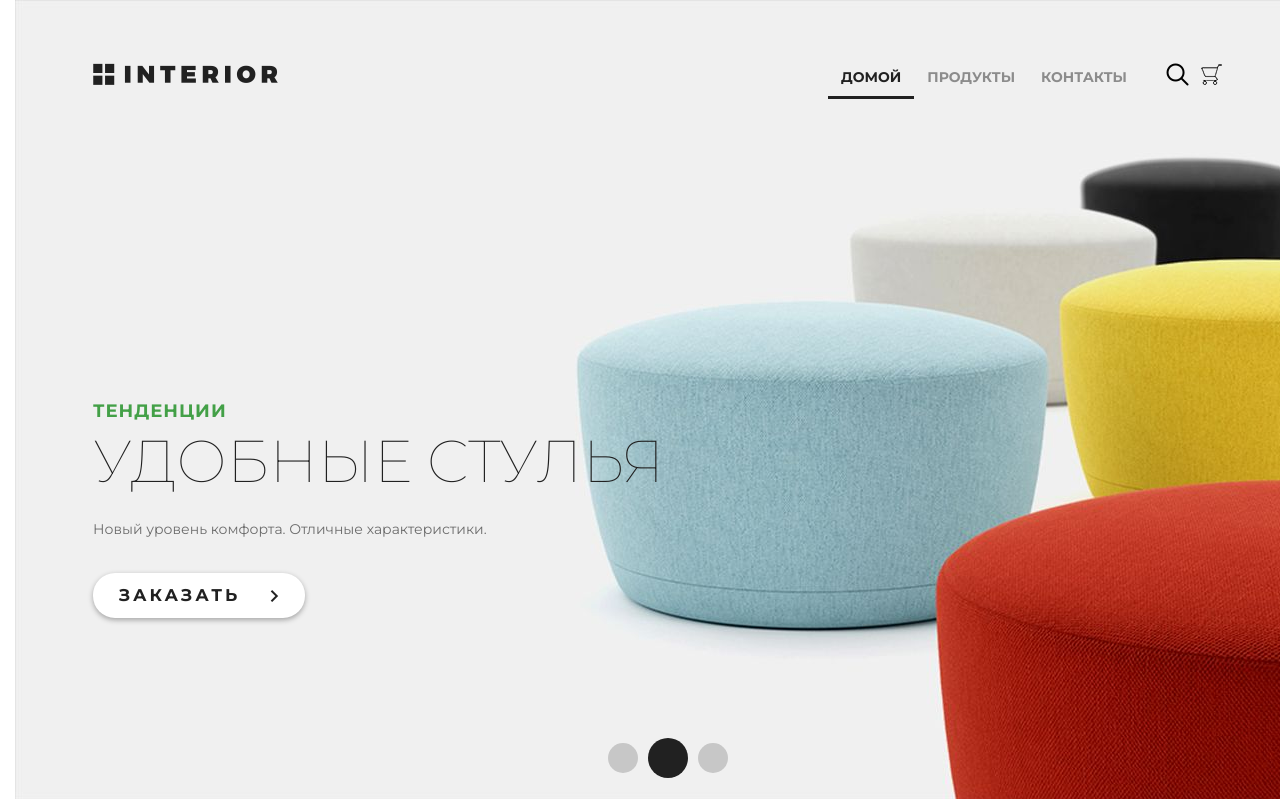
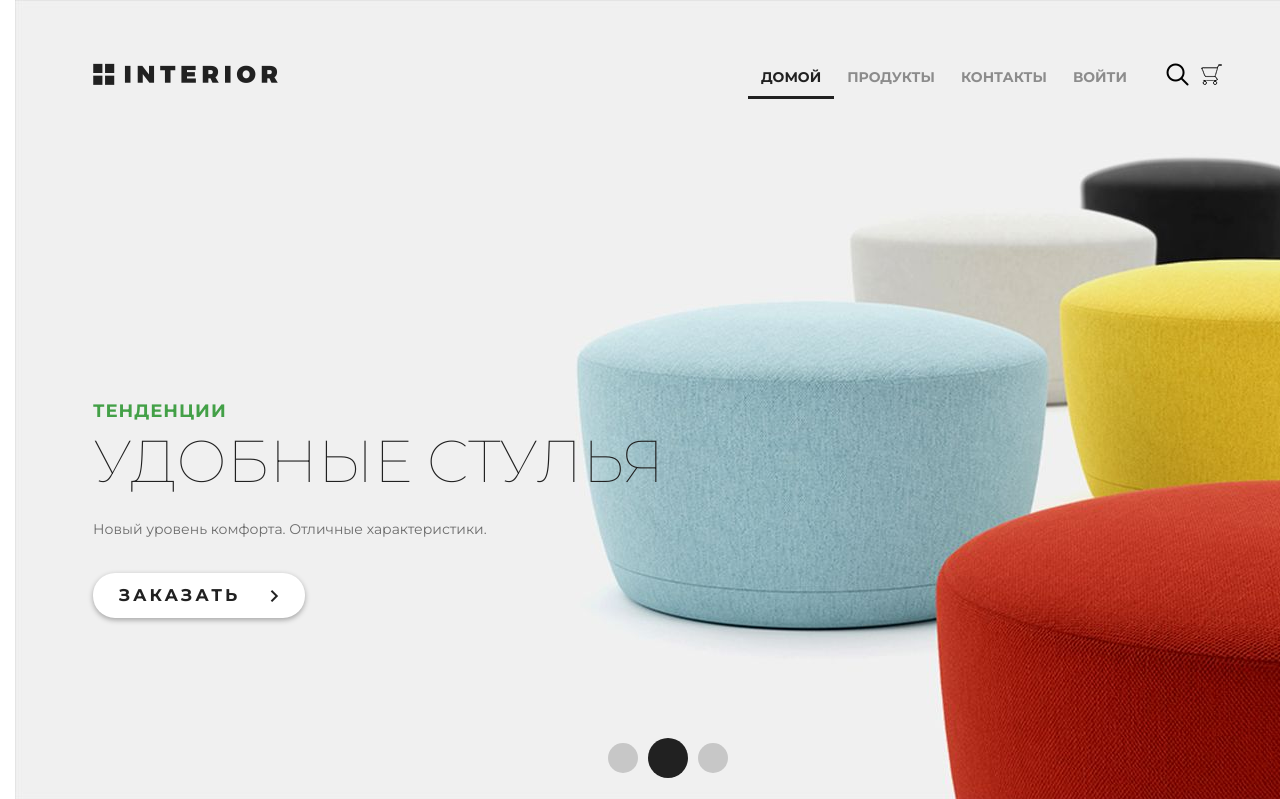
Before and after one commit to MaksShI/geekshop, a Django app: page / in a window 1280 px wide; the page is wider, and only the part inside the window is pictured. Shown: the top 799 px of that part. Run offline with Django 3.2, Linux system fonts and the light colour scheme; data comes from the database, SQL or seed files in the repository; some libraries are stand-ins or nearby versions.

Commit message:
Update inc_menu.html

```diff
--- a/mainapp/templates/mainapp/includes/inc_menu.html
+++ b/mainapp/templates/mainapp/includes/inc_menu.html
@@ -16,6 +16,13 @@
         <a href="{% url 'contact' %}" class="{% if request.resolver_match.url_name == 'contact' %}active{% endif %}">
             контакты
         </a>
+    </li>
+    <li>
+        {% if user.is_authenticated %}
+
+        {% else %}
+        <a href="{% url 'auth:login' %}">войти</a>
+        {% endif %}
     </li>
     {% if user.is_authenticated %}
     <li>
```
